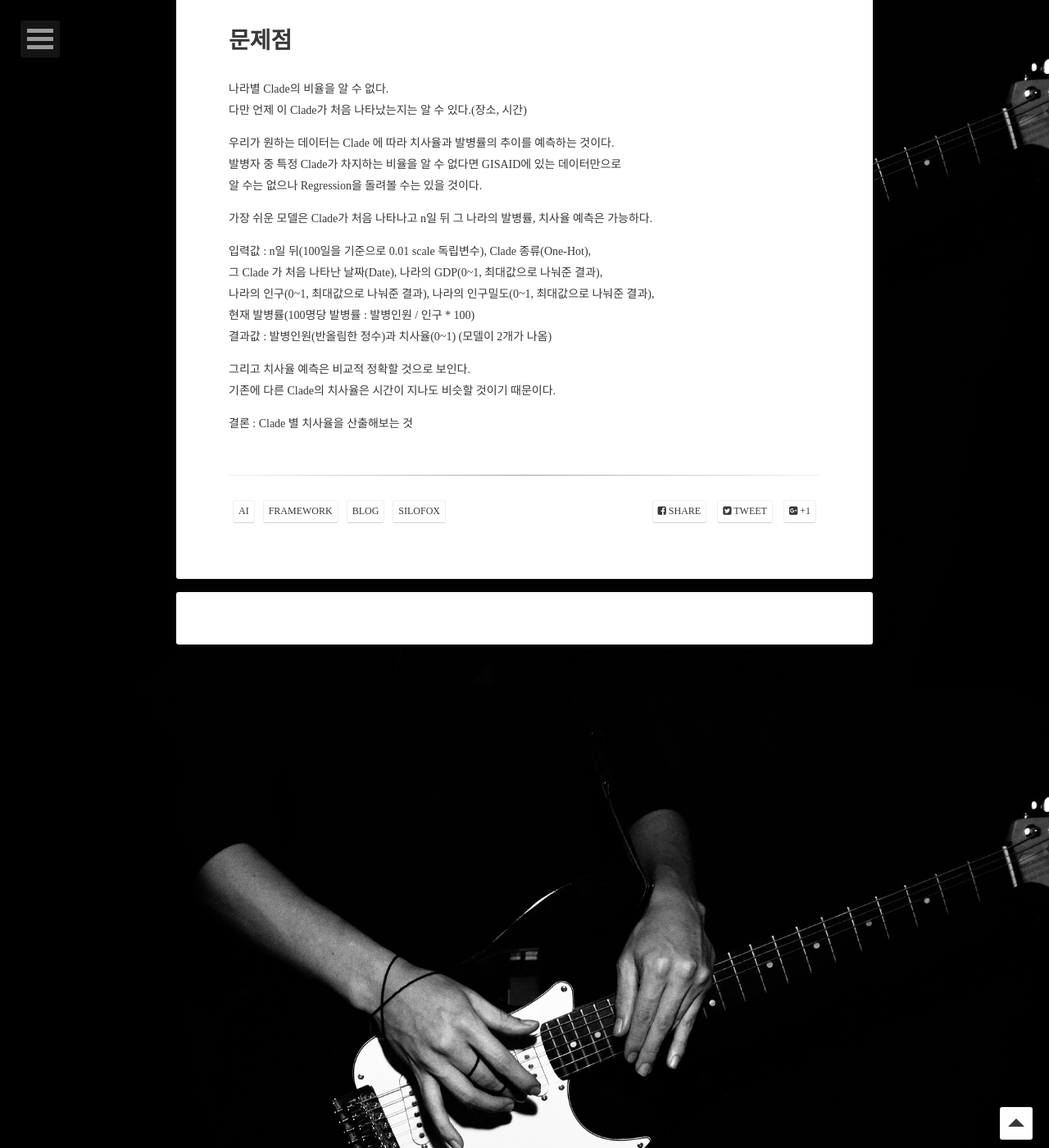
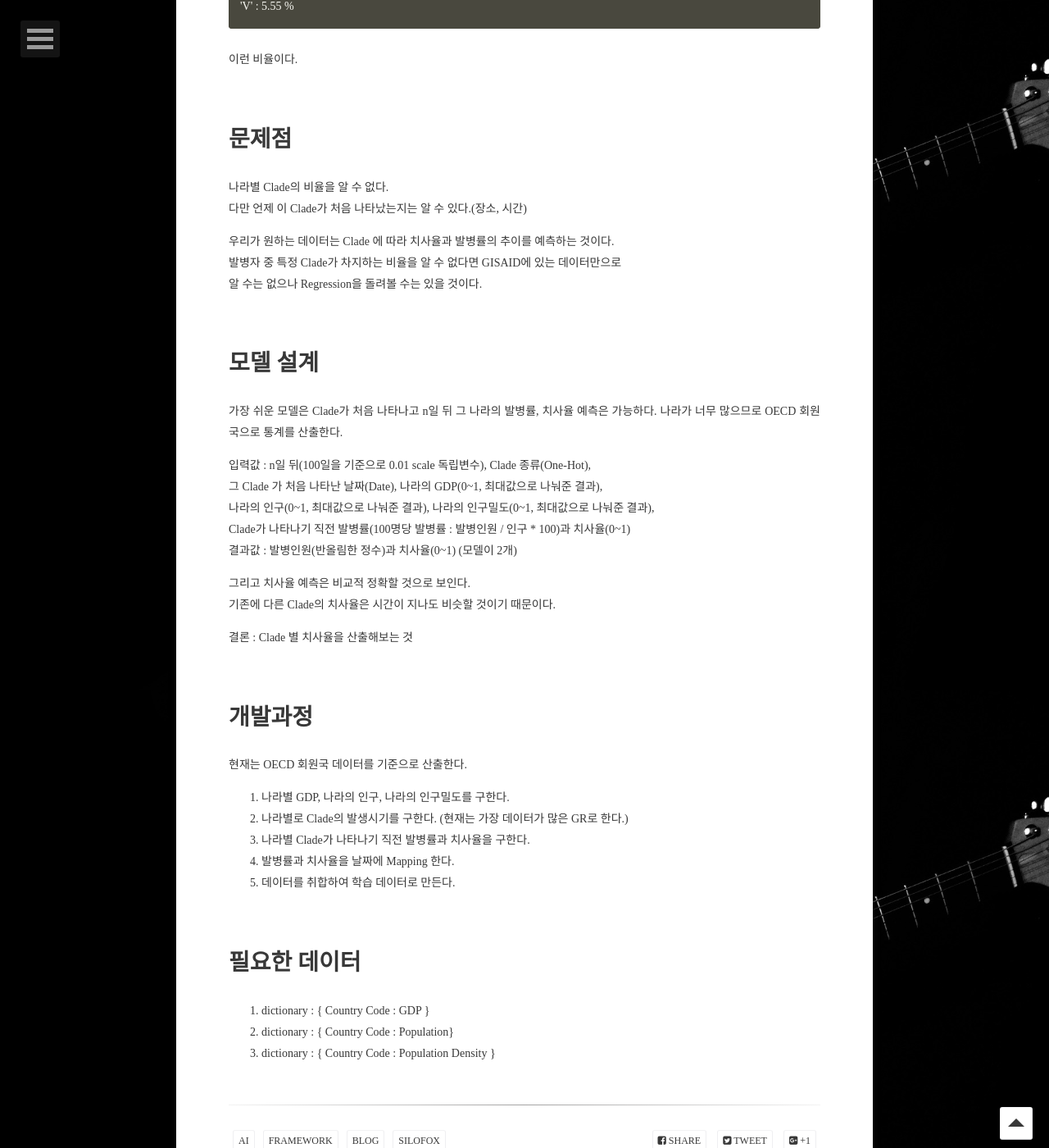
Before and after one commit to siloFoX/siloFoX.github.io, a Jekyll site: the page built from _posts/2020-09-02-ai-framework-dev-3.md, in a window 1280 px wide and 1400 px high, scrolled down 1858 px. Shown: the whole window at 82% size. Built offline with Jekyll 4.4.1, drawn with Linux system fonts in a browser that asks for light colours; some web fonts are replaced; comment, search, counter and statistics services are not loaded; some of the changed text lies outside the part shown.

Commit message:
Post ai dev 3

````diff
--- a/_posts/2020-09-02-ai-framework-dev-3.md
+++ b/_posts/2020-09-02-ai-framework-dev-3.md
@@ -26,10 +26,14 @@ clade (계통군)에 따라서 다른 모델을 형성한다.
 계통군끼리 서로 영향을 미친다면 1-2 모델이 더 좋을 것이지만<br>
 일단은 쉬운 것부터 테스트 해보는 것이 바람직하다.
 
+<br>
+
 # 데이터 처리 방향
 
 clade 별로 통계를 내고<br>
 그 중에 가장 데이터가 많은 것을 기준으로 발병률을 조사한다.
+
+<br>
 
 # GISAID_clade
 
@@ -61,6 +65,8 @@ GR 값이 가장 많으니 처음 모델을 구성하는 것이 좋을 것 같
 ```
 이런 비율이다.
 
+<br>
+
 # 문제점
 
 나라별 Clade의 비율을 알 수 없다.<br>
@@ -70,15 +76,40 @@ GR 값이 가장 많으니 처음 모델을 구성하는 것이 좋을 것 같
 발병자 중 특정 Clade가 차지하는 비율을 알 수 없다면 GISAID에 있는 데이터만으로<br>
 알 수는 없으나 Regression을 돌려볼 수는 있을 것이다.
 
+<br>
+
+# 모델 설계
+
 가장 쉬운 모델은 Clade가 처음 나타나고 n일 뒤 그 나라의 발병률, 치사율 예측은 가능하다.
+나라가 너무 많으므로 OECD 회원국으로 통계를 산출한다.
 
 입력값 : n일 뒤(100일을 기준으로 0.01 scale 독립변수), Clade 종류(One-Hot),<br>
 그 Clade 가 처음 나타난 날짜(Date), 나라의 GDP(0~1, 최대값으로 나눠준 결과),<br>
 나라의 인구(0~1, 최대값으로 나눠준 결과), 나라의 인구밀도(0~1, 최대값으로 나눠준 결과), <br>
-현재 발병률(100명당 발병률 : 발병인원 / 인구 * 100)<br>
-결과값 : 발병인원(반올림한 정수)과 치사율(0~1) (모델이 2개가 나옴)
+Clade가 나타나기 직전 발병률(100명당 발병률 : 발병인원 / 인구 * 100)과 치사율(0~1)<br>
+결과값 : 발병인원(반올림한 정수)과 치사율(0~1) (모델이 2개)
 
 그리고 치사율 예측은 비교적 정확할 것으로 보인다.<br>
 기존에 다른 Clade의 치사율은 시간이 지나도 비슷할 것이기 때문이다.
 
 결론 : Clade 별 치사율을 산출해보는 것
+
+<br>
+
+# 개발과정
+
+현재는 OECD 회원국 데이터를 기준으로 산출한다.
+
+1. 나라별 GDP, 나라의 인구, 나라의 인구밀도를 구한다.
+2. 나라별로 Clade의 발생시기를 구한다. (현재는 가장 데이터가 많은 GR로 한다.)
+3. 나라별 Clade가 나타나기 직전 발병률과 치사율을 구한다.
+4. 발병률과 치사율을 날짜에 Mapping 한다.
+5. 데이터를 취합하여 학습 데이터로 만든다.
+
+<br>
+
+# 필요한 데이터
+
+1. dictionary : { Country Code : GDP }
+2. dictionary : { Country Code : Population}
+3. dictionary : { Country Code : Population Density }
````
